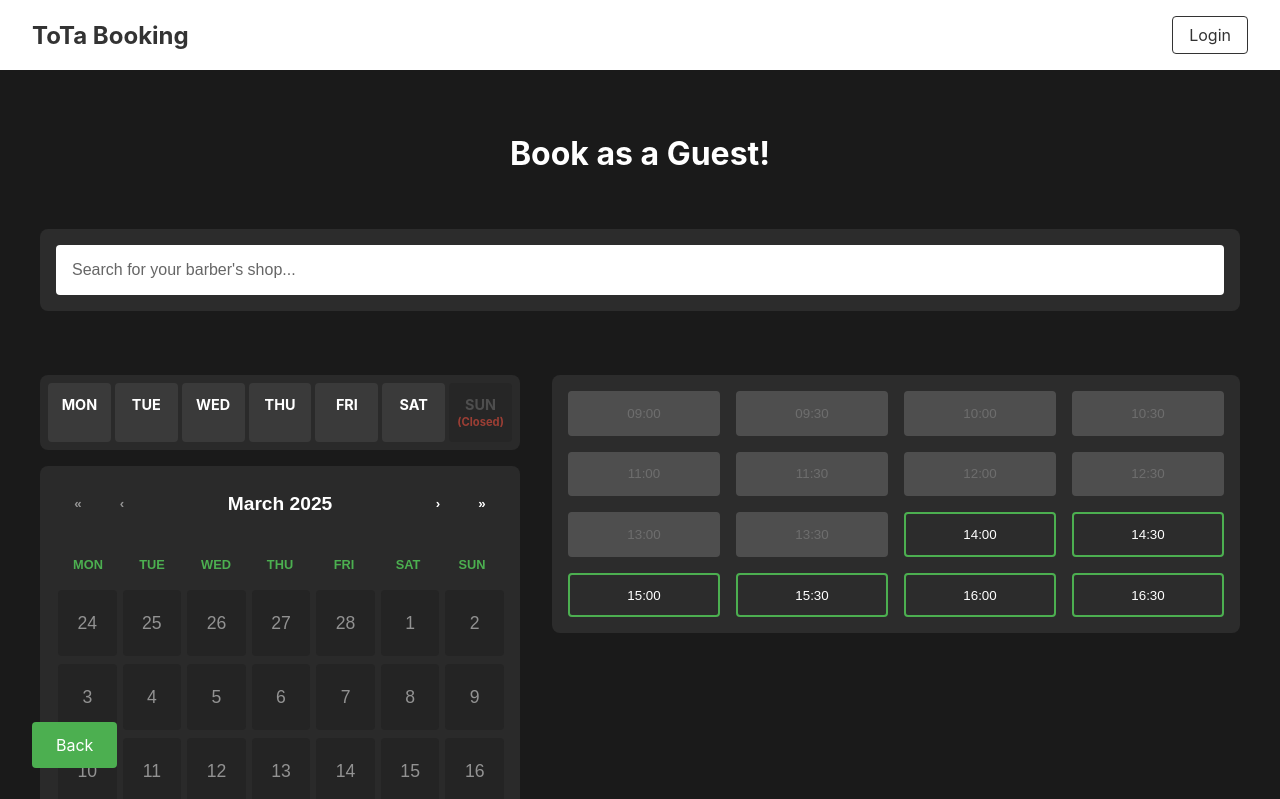
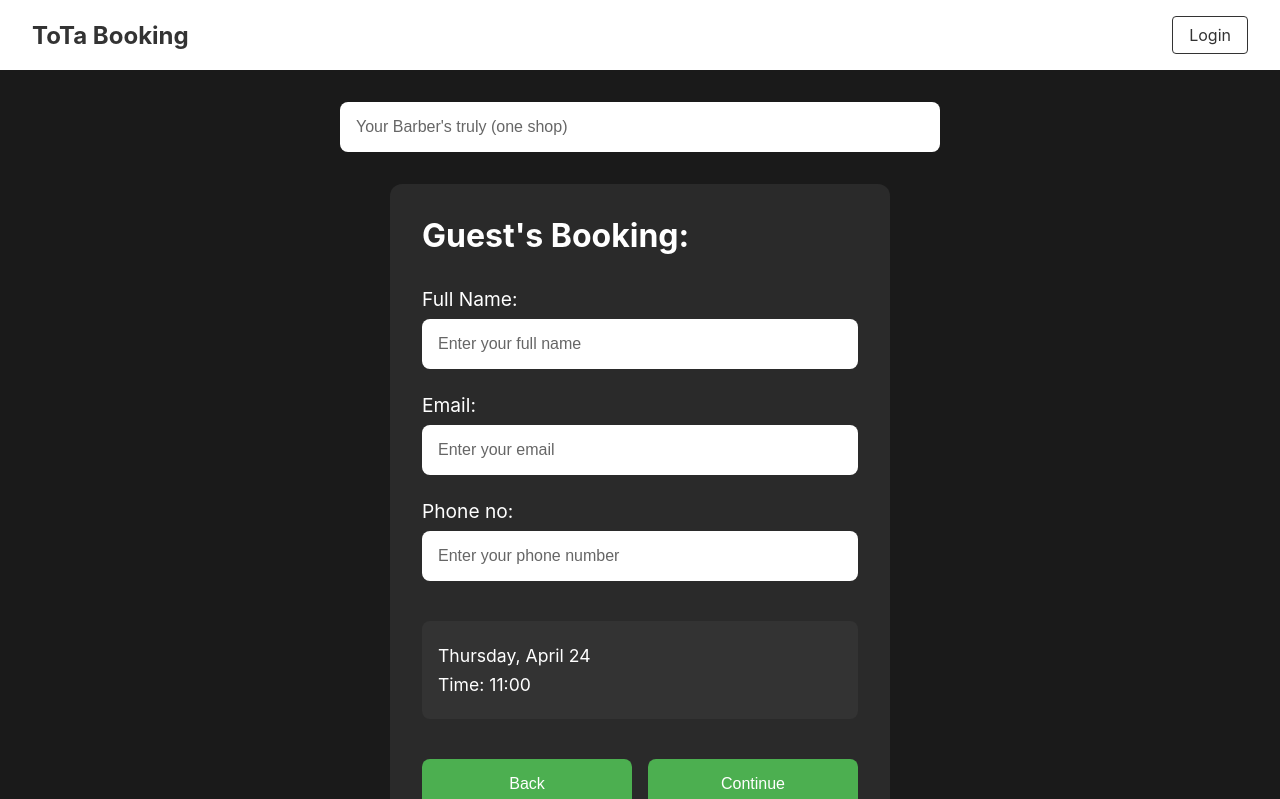
Before and after one commit to t0mmYch/FE-ToTa-Booking, a React (Create React App) app in the folder booking-system/: page /guest-booking-details in a window 1280 px wide. Before the commit this address led to /guest-booking. Shown: the top 799 px of the page. Built offline with nearby package versions, Linux system fonts and the light colour scheme.

Commit message:
Modified GuestBookingDetailsPage, SignUpPage, README

```diff
--- a/booking-system/src/pages/GuestBookingDetailsPage.jsx
+++ b/booking-system/src/pages/GuestBookingDetailsPage.jsx
@@ -1,129 +1,56 @@
-import React, { useState, useEffect } from 'react';
-import { Link, useLocation, useNavigate } from 'react-router-dom';
-import styled from 'styled-components';
-import PageTransition from '../components/PageTransition';
+import React, { useState } from "react";
+import { useLocation, useNavigate } from "react-router-dom";
+import styled from "styled-components";
+import PageTransition from "../components/PageTransition";
 
 const GuestBookingDetailsPage = () => {
+  const location = useLocation();
   const navigate = useNavigate();
-  const location = useLocation();
   const { selectedDate, selectedTime } = location.state || {};
-
-  // Redirect if no date/time selected
-  useEffect(() => {
-    if (!selectedDate || !selectedTime) {
-      navigate('/guest-booking');
-    }
-  }, [selectedDate, selectedTime, navigate]);
-
-  const [searchQuery, setSearchQuery] = useState('');
   const [formData, setFormData] = useState({
-    fullName: '',
-    email: '',
-    phoneNumber: ''
+    fullName: "",
+    email: "",
+    phone: "",
   });
-  const [errors, setErrors] = useState({});
-  const [isSubmitting, setIsSubmitting] = useState(false);
-
-  const validateForm = () => {
-    const newErrors = {};
-
-    // Full Name validation
-    if (!formData.fullName.trim()) {
-      newErrors.fullName = 'Full name is required';
-    } else if (formData.fullName.trim().length < 2) {
-      newErrors.fullName = 'Name must be at least 2 characters long';
-    }
-
-    // Email validation
-    const emailRegex = /^[^\s@]+@[^\s@]+\.[^\s@]+$/;
-    if (!formData.email.trim()) {
-      newErrors.email = 'Email is required';
-    } else if (!emailRegex.test(formData.email)) {
-      newErrors.email = 'Please enter a valid email address';
-    }
-
-    // Phone number validation
-    const phoneRegex = /^\+?[0-9]{10,15}$/;
-    if (!formData.phoneNumber.trim()) {
-      newErrors.phoneNumber = 'Phone number is required';
-    } else if (!phoneRegex.test(formData.phoneNumber.replace(/\s+/g, ''))) {
-      newErrors.phoneNumber = 'Please enter a valid phone number';
-    }
-
-    setErrors(newErrors);
-    return Object.keys(newErrors).length === 0;
-  };
 
   const handleInputChange = (e) => {
     const { name, value } = e.target;
-    setFormData(prev => ({
+    setFormData((prev) => ({
       ...prev,
-      [name]: value
+      [name]: value,
     }));
-    // Clear error when user starts typing
-    if (errors[name]) {
-      setErrors(prev => ({
-        ...prev,
-        [name]: ''
-      }));
-    }
   };
 
-  const handleConfirmBooking = async () => {
-    if (!validateForm()) return;
-
-    setIsSubmitting(true);
-    try {
-      // Simulate API call
-      await new Promise(resolve => setTimeout(resolve, 1000));
-
-      // Navigate to confirmation page with booking details
-      navigate('/booking-confirmation', {
-        state: {
-          selectedDate,
-          selectedTime,
-          formData
-        }
-      });
-    } catch (error) {
-      console.error('Booking failed:', error);
-      setErrors(prev => ({
-        ...prev,
-        submit: 'Failed to confirm booking. Please try again.'
-      }));
-    } finally {
-      setIsSubmitting(false);
-    }
+  const handleSubmit = (e) => {
+    e.preventDefault();
+    navigate("/booking-confirmation", {
+      state: {
+        ...formData,
+        selectedDate,
+        selectedTime,
+      },
+    });
   };
 
   return (
     <PageTransition>
       <PageContainer>
-        <BackButton to="/guest-booking">Back</BackButton>
         <ContentContainer>
-          <SearchContainer>
-            <SearchInput
-              type="text"
-              placeholder="Your Barber's truly (one shop)"
-              value={searchQuery}
-              onChange={(e) => setSearchQuery(e.target.value)}
-            />
-          </SearchContainer>
+          <SearchBar placeholder="Your Barber's truly (one shop)" />
 
-          <BookingFormContainer>
-            <BookingLabel>Guest's Booking:</BookingLabel>
-            <BookingForm>
+          <BookingSection>
+            <BookingTitle>Guest's Booking:</BookingTitle>
+            <Form onSubmit={handleSubmit}>
               <FormGroup>
                 <Label>Full Name:</Label>
                 <Input
                   type="text"
                   name="fullName"
+                  placeholder="Enter your full name"
                   value={formData.fullName}
                   onChange={handleInputChange}
-                  placeholder="Enter your full name"
-                  error={errors.fullName}
+                  required
                 />
-                {errors.fullName && <ErrorMessage>{errors.fullName}</ErrorMessage>}
               </FormGroup>
 
               <FormGroup>
@@ -131,51 +58,36 @@ const GuestBookingDetailsPage = () => {
                 <Input
                   type="email"
                   name="email"
+                  placeholder="Enter your email"
                   value={formData.email}
                   onChange={handleInputChange}
-                  placeholder="Enter your email"
-                  error={errors.email}
+                  required
                 />
-                {errors.email && <ErrorMessage>{errors.email}</ErrorMessage>}
               </FormGroup>
 
               <FormGroup>
                 <Label>Phone no:</Label>
                 <Input
                   type="tel"
-                  name="phoneNumber"
-                  value={formData.phoneNumber}
+                  name="phone"
+                  placeholder="Enter your phone number"
+                  value={formData.phone}
                   onChange={handleInputChange}
-                  placeholder="Enter your phone number"
-                  error={errors.phoneNumber}
+                  required
                 />
-                {errors.phoneNumber && <ErrorMessage>{errors.phoneNumber}</ErrorMessage>}
               </FormGroup>
 
-              <BookingInfo>
-                {selectedDate && (
-                  <InfoText>{new Date(selectedDate).toLocaleDateString('en-US', {
-                    weekday: 'long',
-                    day: 'numeric',
-                    month: 'long'
-                  })}</InfoText>
-                )}
-              </BookingInfo>
+              <BookingDetails>
+                <DetailText>Thursday, April 24</DetailText>
+                <DetailText>Time: 11:00</DetailText>
+              </BookingDetails>
 
-              <BookingInfo>
-                <InfoText>Time: {selectedTime}</InfoText>
-              </BookingInfo>
-
-              {errors.submit && <ErrorMessage center>{errors.submit}</ErrorMessage>}
-
-              <ConfirmButton
-                onClick={handleConfirmBooking}
-                disabled={isSubmitting}
-              >
-                {isSubmitting ? 'Confirming...' : 'Confirm Booking'}
-              </ConfirmButton>
-            </BookingForm>
-          </BookingFormContainer>
+              <ButtonContainer>
+                <BackButton onClick={() => navigate(-1)}>Back</BackButton>
+                <SubmitButton type="submit">Continue</SubmitButton>
+              </ButtonContainer>
+            </Form>
+          </BookingSection>
         </ContentContainer>
       </PageContainer>
     </PageTransition>
@@ -183,69 +95,93 @@ const GuestBookingDetailsPage = () => {
 };
 
 const PageContainer = styled.div`
-  display: flex;
-  flex-direction: column;
-  align-items: center;
-  padding: 2rem;
   min-height: 100vh;
   background-color: #1a1a1a;
   color: white;
-  position: relative;
+  display: flex;
+  flex-direction: column;
+`;
+
+const Header = styled.header`
+  display: flex;
+  justify-content: space-between;
+  align-items: center;
+  padding: 1rem 2rem;
+  background-color: white;
+  color: black;
 
   @media (max-width: 768px) {
     padding: 1rem;
   }
 `;
 
-const ContentContainer = styled.div`
-  width: 100%;
-  max-width: 1200px;
-  margin-top: 2rem;
+const Logo = styled.h1`
+  margin: 0;
+  font-size: 1.5rem;
+  font-weight: bold;
 `;
 
-const SearchContainer = styled.div`
-  width: 100%;
-  padding: 1rem;
-  background: #ffffff14;
-  border-radius: 8px;
-  margin-bottom: 2rem;
+const LoginButton = styled.button`
+  padding: 0.5rem 1.5rem;
+  border: 2px solid black;
+  border-radius: 4px;
+  background: transparent;
+  color: black;
+  font-size: 1rem;
+  cursor: pointer;
 `;
 
-const SearchInput = styled.input`
+const ContentContainer = styled.div`
+  flex: 1;
+  display: flex;
+  flex-direction: column;
+  align-items: center;
+  padding: 2rem;
+  max-width: 1200px;
+  margin: 0 auto;
   width: 100%;
+
+  @media (max-width: 768px) {
+    padding: 1rem;
+  }
+`;
+
+const SearchBar = styled.input`
+  width: 100%;
+  max-width: 600px;
   padding: 1rem;
+  margin-bottom: 2rem;
   border: none;
-  border-radius: 4px;
-  background: white;
+  border-radius: 8px;
+  background-color: white;
   font-size: 1rem;
+
   &::placeholder {
     color: #666;
   }
 `;
 
-const BookingFormContainer = styled.div`
-  display: flex;
-  gap: 2rem;
-  align-items: flex-start;
+const BookingSection = styled.div`
+  width: 100%;
+  max-width: 500px;
+  background-color: #2a2a2a;
+  border-radius: 12px;
+  padding: 2rem;
+  margin: 0 auto;
 
   @media (max-width: 768px) {
-    flex-direction: column;
-    gap: 1rem;
+    padding: 1.5rem;
+    width: 100%;
   }
 `;
 
-const BookingLabel = styled.h2`
-  font-size: 1.5rem;
-  font-weight: bold;
-  margin: 0;
-  min-width: 200px;
+const BookingTitle = styled.h2`
+  font-size: 2rem;
+  margin-bottom: 2rem;
+  color: white;
 `;
 
-const BookingForm = styled.div`
-  flex-grow: 1;
-  background: #ffffff14;
-  border-radius: 8px;
-  padding: 2rem;
+const Form = styled.form`
   display: flex;
   flex-direction: column;
   gap: 1.5rem;
@@ -258,80 +194,72 @@ const FormGroup = styled.div`
 `;
 
 const Label = styled.label`
-  font-size: 1.1rem;
-  font-weight: 500;
+  font-size: 1.2rem;
+  color: white;
 `;
 
 const Input = styled.input`
-  padding: 0.8rem;
-  border: 2px solid ${props => props.error ? '#e74c3c' : 'transparent'};
-  border-radius: 4px;
-  background: white;
+  padding: 1rem;
+  border: none;
+  border-radius: 8px;
+  background-color: white;
   font-size: 1rem;
   width: 100%;
-  transition: border-color 0.3s ease;
 
-  &:focus {
-    outline: none;
-    border-color: ${props => props.error ? '#e74c3c' : '#4CAF50'};
+  &::placeholder {
+    color: #666;
   }
 `;
 
-const BookingInfo = styled.div`
+const BookingDetails = styled.div`
+  margin-top: 1rem;
   padding: 1rem;
-  background: #ffffff0a;
-  border-radius: 4px;
+  background-color: #333;
+  border-radius: 8px;
 `;
 
-const InfoText = styled.p`
-  margin: 0;
+const DetailText = styled.p`
+  margin: 0.5rem 0;
   font-size: 1.1rem;
-  font-weight: 500;
+  color: white;
 `;
 
-const ErrorMessage = styled.span`
-  color: #e74c3c;
-  font-size: 0.9rem;
-  margin-top: 0.25rem;
-  text-align: ${props => props.center ? 'center' : 'left'};
-  display: block;
-`;
+const ButtonContainer = styled.div`
+  display: flex;
+  gap: 1rem;
+  margin-top: 1rem;
 
-const ConfirmButton = styled.button`
-  padding: 1rem;
-  background-color: #4CAF50;
-  color: white;
-  border: none;
-  border-radius: 4px;
-  font-size: 1.1rem;
-  cursor: pointer;
-  transition: all 0.3s ease;
-  opacity: ${props => props.disabled ? 0.7 : 1};
-  pointer-events: ${props => props.disabled ? 'none' : 'auto'};
-
-  &:hover {
-    background-color: #45a049;
-    transform: ${props => props.disabled ? 'none' : 'translateY(-2px)'};
+  @media (max-width: 768px) {
+    flex-direction: column;
   }
 `;
 
-const BackButton = styled(Link)`
-  position: fixed;
-  bottom: 2rem;
-  left: 2rem;
-  padding: 0.8rem 1.5rem;
-  background-color: #4CAF50;
-  color: white;
+const BaseButton = styled.button`
+  padding: 1rem;
   border: none;
-  border-radius: 4px;
-  text-decoration: none;
-  transition: all 0.3s ease;
-  z-index: 10;
+  border-radius: 8px;
+  font-size: 1rem;
+  cursor: pointer;
+  transition: transform 0.2s;
+  flex: 1;
 
   &:hover {
-    background-color: #45a049;
     transform: translateY(-2px);
+  }
+
+  @media (max-width: 768px) {
+    width: 100%;
   }
 `;
 
+const BackButton = styled(BaseButton)`
+  background-color: #4caf50;
+  color: white;
+`;
+
+const SubmitButton = styled(BaseButton)`
+  background-color: #4caf50;
+  color: white;
+`;
+
 export default GuestBookingDetailsPage;
--- a/booking-system/src/pages/SignUpPage.jsx
+++ b/booking-system/src/pages/SignUpPage.jsx
@@ -34,7 +34,7 @@ const SignUpPage = () => {
       //API call to register the user
       //navigate to the booking page
       navigate("/user-booking", {
-        state: { username: formData.username }
+        state: { username: formData.username },
       });
     } catch (err) {
       setError("Failed to create account. Please try again.");
```
Also changed, not shown: 1 other file (tests, documents, lock files or other folders).
